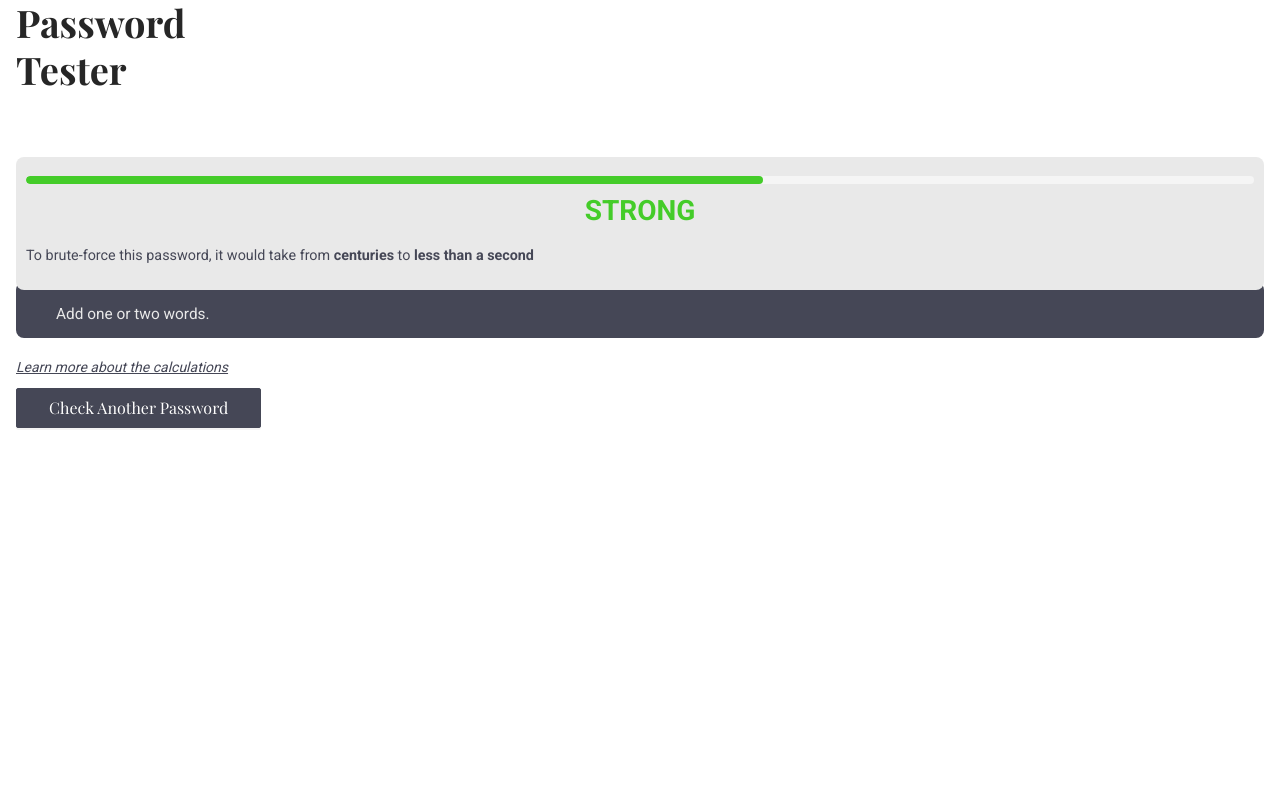
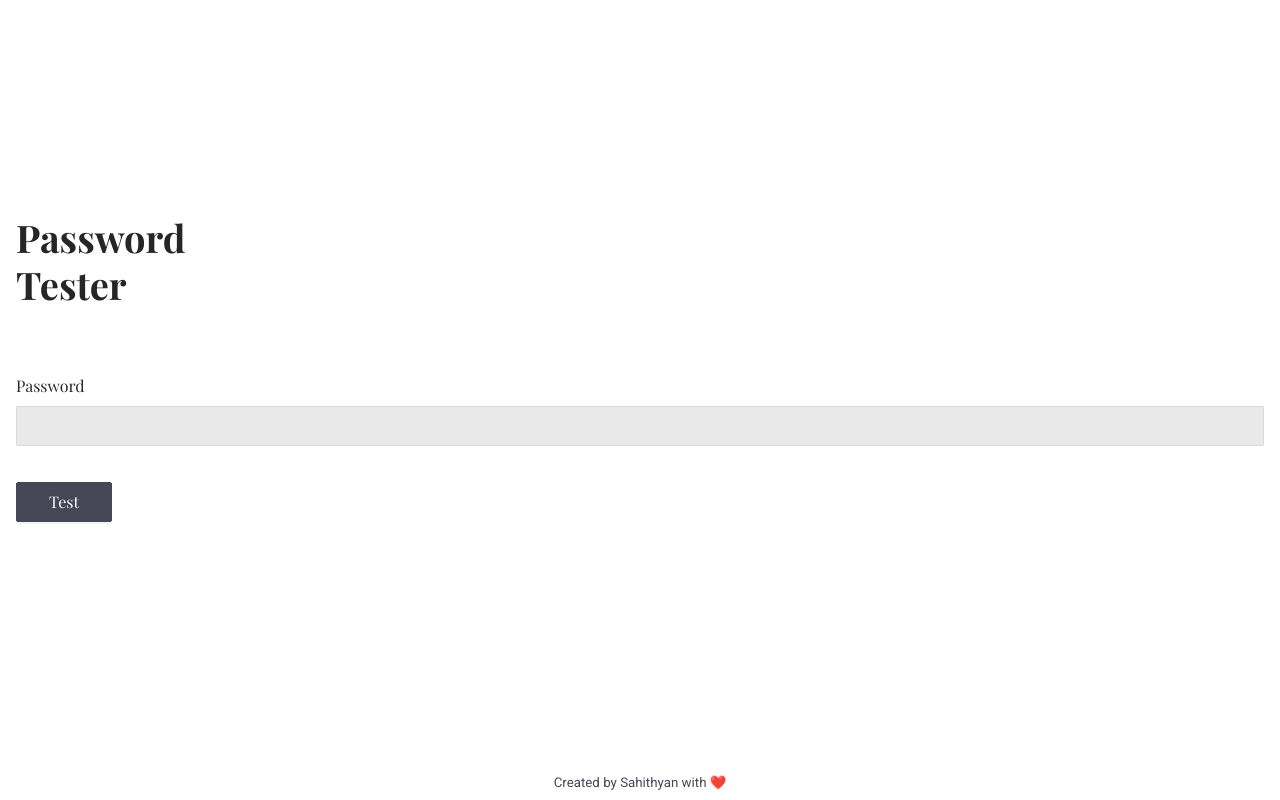
Before and after one commit to sahithyandev/Password-Tester, a React (Vite) app: page / in a window 1280 px wide. Built offline with nearby package versions, Linux system fonts and the light colour scheme.

Commit message:
react-router added

```diff
--- a/package.json
+++ b/package.json
@@ -1,5 +1,5 @@
 {
-  "name": "honey-tree-react-boilerplate",
+  "name": "password-tester",
   "version": "1.0.0",
   "main": "index.js",
   "author": "Sahithyan <sahithyan2701@gmail.com>",
@@ -10,6 +10,7 @@
   },
   "dependencies": {
     "@types/mongodb": "^3.6.3",
+    "@types/react-router-dom": "^5.1.6",
     "@vercel/node": "^1.8.5",
     "antd": "4.9.3",
     "less": "3.13.0",
@@ -17,6 +18,7 @@
     "parcel-bundler": "^1.12.4",
     "react": "^17.0.1",
     "react-dom": "^17.0.1",
+    "react-router-dom": "^5.2.0",
     "style": "^0.0.3",
     "zxcvbn": "^4.4.2"
   },
--- a/src/App.tsx
+++ b/src/App.tsx
@@ -1,19 +1,26 @@
 import * as React from "react";
 import * as ReactDOM from "react-dom";
-import { Typography, Button, Input, Form } from "antd";
+import { BrowserRouter, Route, Switch } from "react-router-dom";
 
-import { HomePage } from "./pages/Home";
-import { ResultPage } from "./pages/Result";
+import { HomePage, ResultPage, LearnMorePage } from "./pages";
 import { ResultObj } from "./types";
 
 import "./style/theme.antd.less";
 import "./style/main.scss";
 
-const { Title } = Typography;
-
 export const App = () => {
-  // Change with react-router
-  return <ResultPage />;
+  return (
+    <>
+      <BrowserRouter>
+        <Switch>
+          <Route component={HomePage} path="/" />
+          <Route component={ResultPage} path="/result" />
+          <Route component={LearnMorePage} path="/learn-more" />
+        </Switch>
+      </BrowserRouter>
+      <div className="about">Created by Sahithyan with ❤️</div>
+    </>
+  );
 };
 
 ReactDOM.render(<App />, document.getElementById("root"));
--- a/src/pages/Home.tsx
+++ b/src/pages/Home.tsx
@@ -53,7 +53,6 @@ export const HomePage = () => {
         </div>
       </div>
       {/* TODO move this to App.tsx outside react-router */}
-      <div className="about">Created by Sahithyan with ❤️</div>
     </div>
   );
 };
--- /dev/null
+++ b/src/pages/LearnMore.tsx
@@ -0,0 +1,18 @@
+import * as React from "react";
+import { Typography } from "antd";
+
+const { Title } = Typography;
+export const LearnMorePage = (props) => {
+  return (
+    <div className="page learn-more-page">
+      <Title>Password Tester</Title>
+      <div className="main-content">
+        <p>
+          Password Tester relies on a{" "}
+          <i>third-party open-source program named zxcvbn</i> to calculate the
+          strength of a password.
+        </p>
+      </div>
+    </div>
+  );
+};
--- /dev/null
+++ b/src/pages/index.ts
@@ -0,0 +1,3 @@
+export * from "./Home";
+export * from "./LearnMore";
+export * from "./Result";
--- a/src/style/main.scss
+++ b/src/style/main.scss
@@ -15,11 +15,9 @@ body {
 
 #root {
   margin: 0 16px;
-  display: block;
   height: 100%;
-}
-.page {
-  height: 100%;
+  display: grid;
+  grid-template-rows: 1fr auto;
 }
 
 a {
@@ -30,7 +28,7 @@ a {
 .main-title {
   @extend .playfair-display-700;
 
-  max-width: 180px;
+  max-width: 200px;
   margin-top: 0;
   margin-bottom: 8vh !important;
 }
--- a/src/style/page.result.scss
+++ b/src/style/page.result.scss
@@ -1,6 +1,7 @@
 @import "typography";
 @import "./variables.scss";
 
+.result-page {
   .main-content {
     background-color: $secondary-color;
     padding: 10px;
@@ -70,3 +71,4 @@ $score-colors: (
     display: block;
     margin: 10px 0;
   }
+}
```
Also changed, not shown: 1 other file (tests, documents, lock files or other folders). Lines whose indentation alone changed are shown as unchanged.
